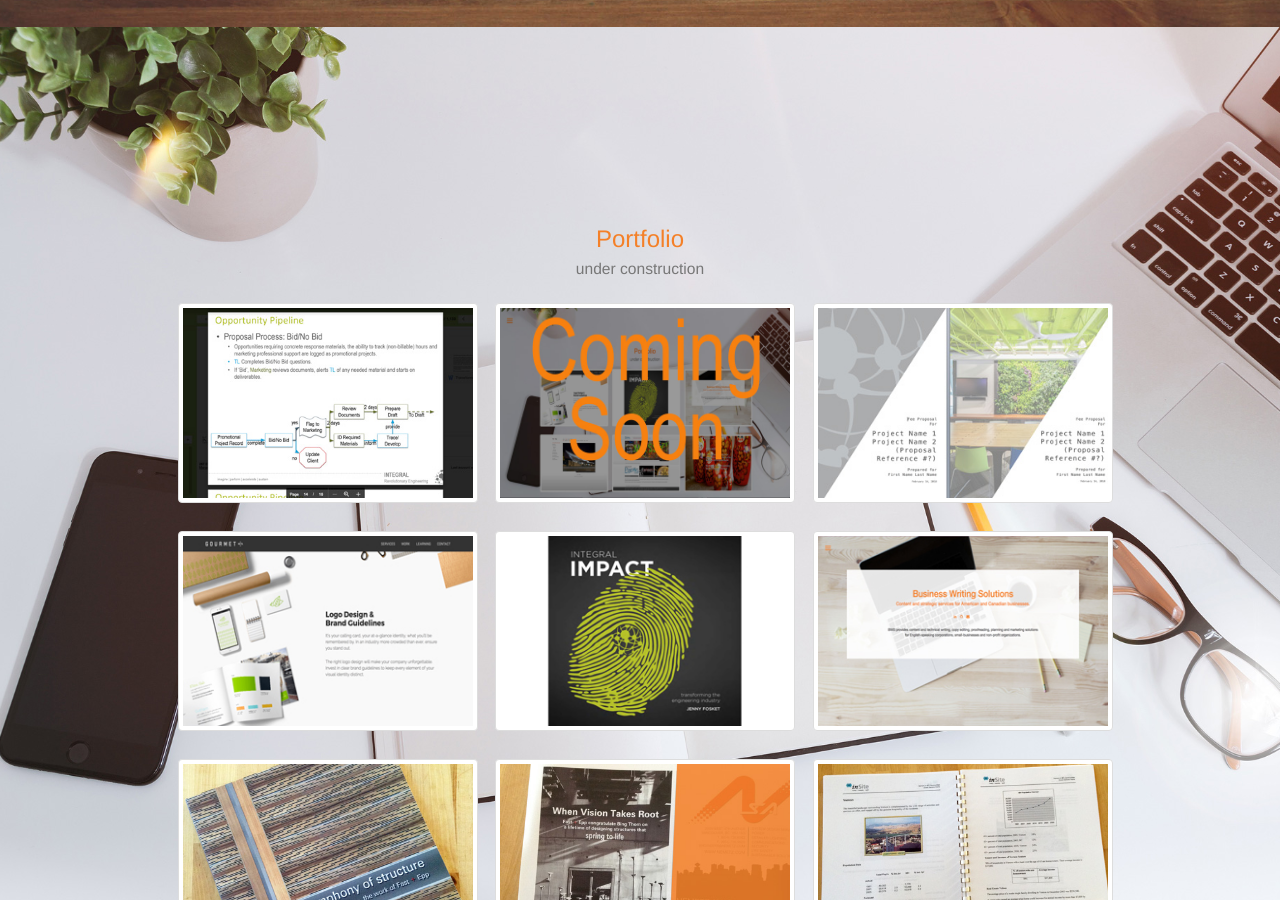
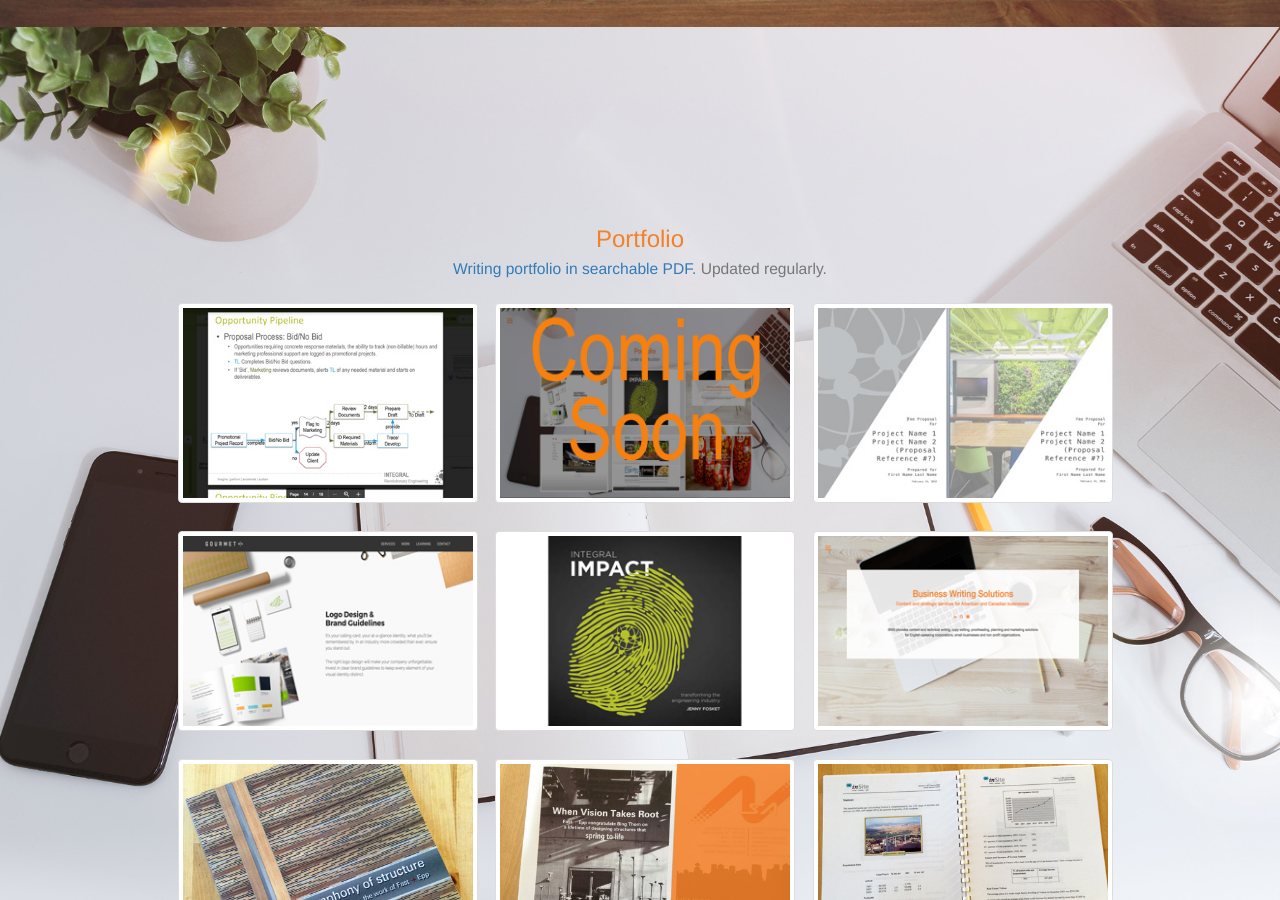
Before and after one commit to kaiewiggins/businesswriting, a Jekyll site: the page built from index.html, in a window 1280 px wide and 900 px high, scrolled down 1773 px. Built offline with Jekyll 4.4.1, drawn with Linux system fonts in a browser that asks for light colours; nearby versions of some CDN libraries.

Commit message:
Update index.html

```diff
--- a/index.html
+++ b/index.html
@@ -61,7 +61,7 @@ title: US and Canadian Business Writing Solutions
         <div class="index-bg-5" id="portfolioprojects" style="height: fit-content;">
       <a class="anchor" name="portfolioprojects" id="portfolioprojects"></a>
               <div class="text-center" style="padding: 5%;">
-                  <h3>Portfolio<br><small>under construction</small></h3>
+                  <h3>Portfolio<br><small><a href="https://drive.google.com/open?id=1sGjNLu6c5NJaHikh5uKWbzgMJ1VNL7FW">Writing portfolio in searchable PDF.</a> Updated regularly.</small></h3>
                 <div class="row">
         <div class="col-lg-4 col-centered" style="padding:1em">
         <div id="container">
```
